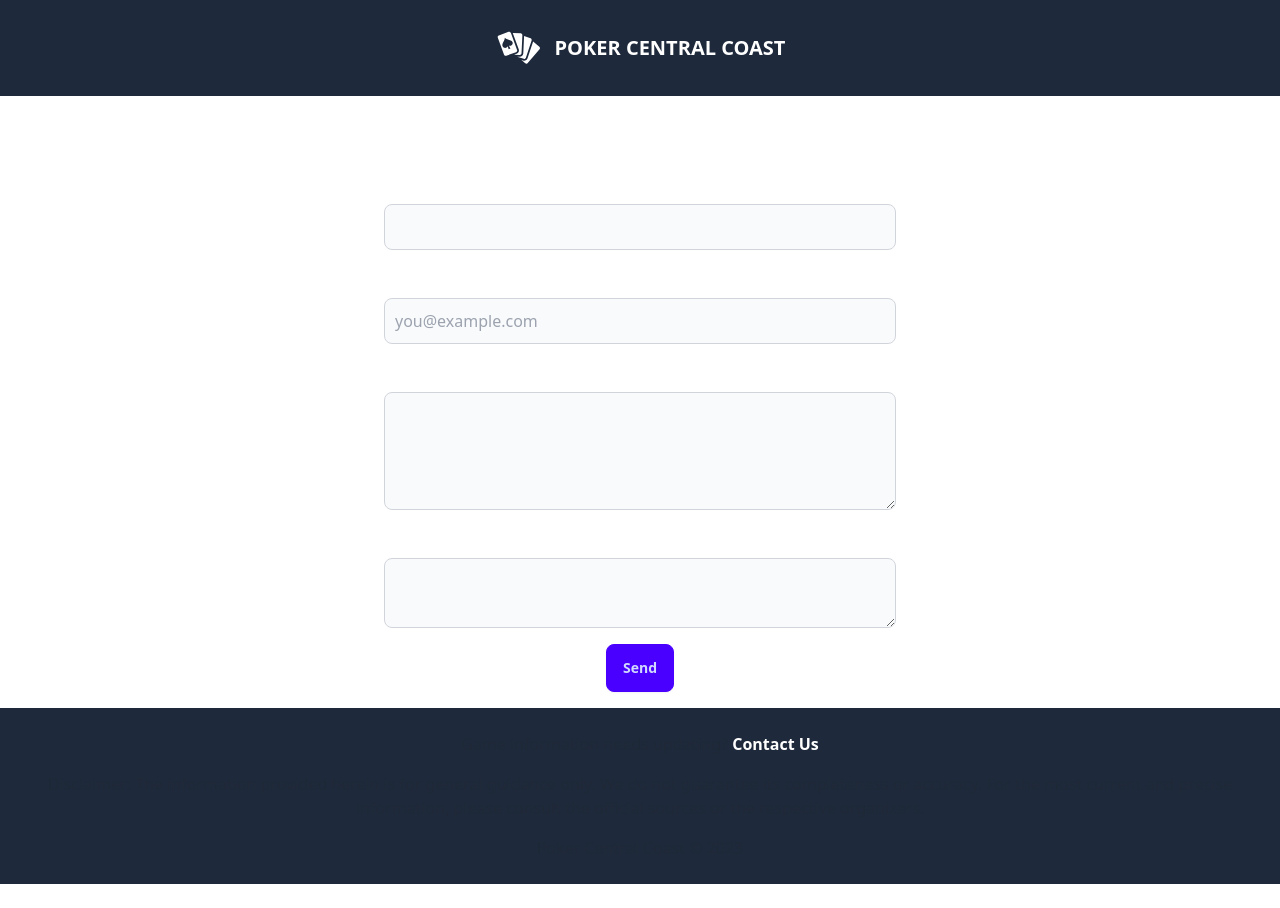
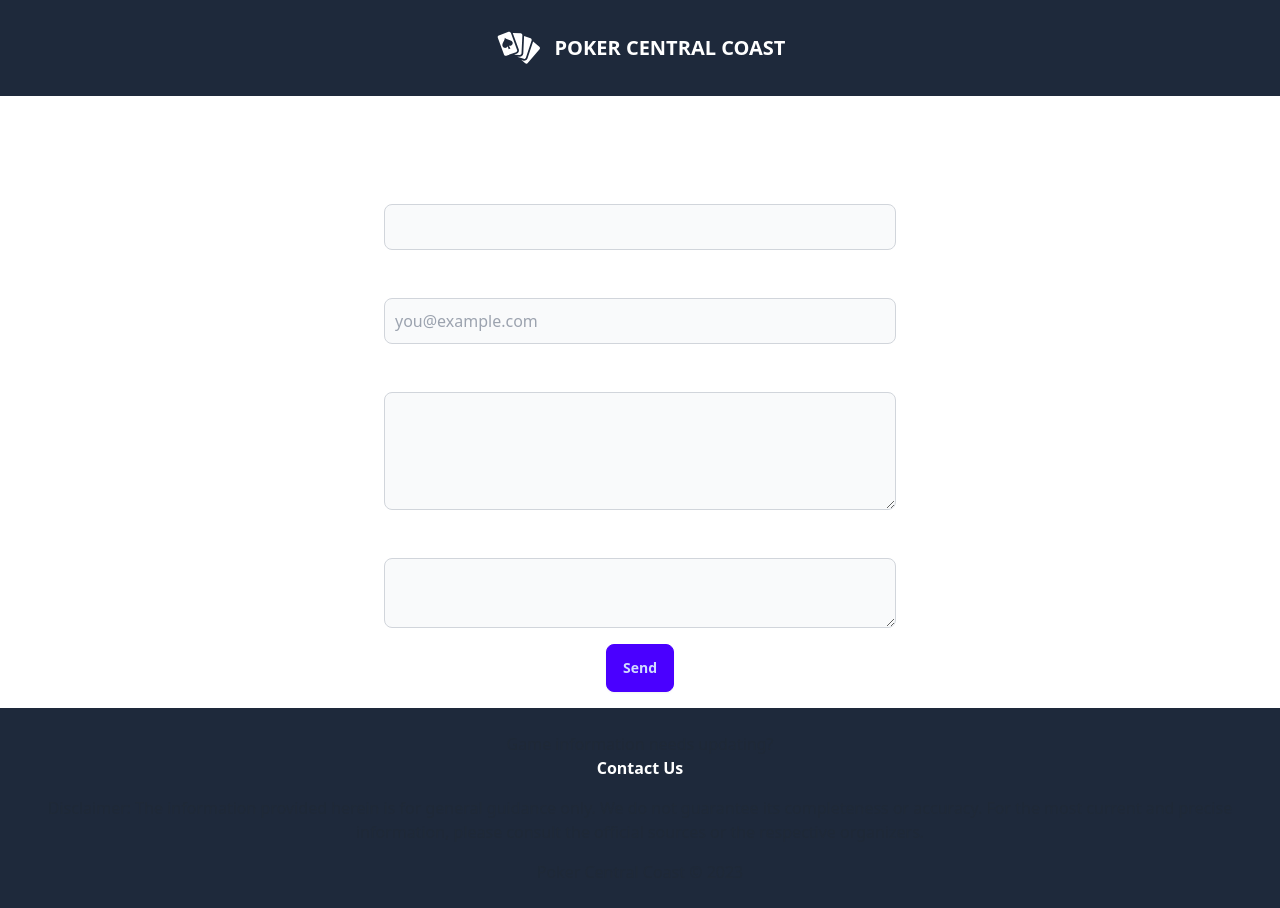
Before and after one commit to marcus-agrippa/poker-listing-app, a React (Create React App) app: page /contact in a window 1280 px wide. Before the commit the page ends 884 px from the top, so only its background shows below. Built offline with nearby package versions, Linux system fonts and the light colour scheme; the HTML template or start-up script is replaced by a standard one.

Commit message:
add br to footer form link

```diff
--- a/src/layout/Footer.jsx
+++ b/src/layout/Footer.jsx
@@ -4,7 +4,7 @@ import { Link } from 'react-router-dom';
 const Footer = () => {
   return (
     <footer className="bg-slate-800 text-center p-6 bottom-0 w-full">
-      <Link to="/contact">Game information needs updating? <span className="text-white font-bold">Contact Us</span></Link>
+      <Link to="/contact">Game information needs updating? <br></br><span className="text-white font-bold">Contact Us</span></Link>
       <p className='mt-4'>Disclaimer: The information provided herein is for general guidance only. We do not guarantee its completeness or accuracy. For the most current and precise information, please consult the official sources or the respective organizers.</p>
       <p className='mt-4'>Poker Central Coast © {new Date().getFullYear()}</p>
     </footer>
```
